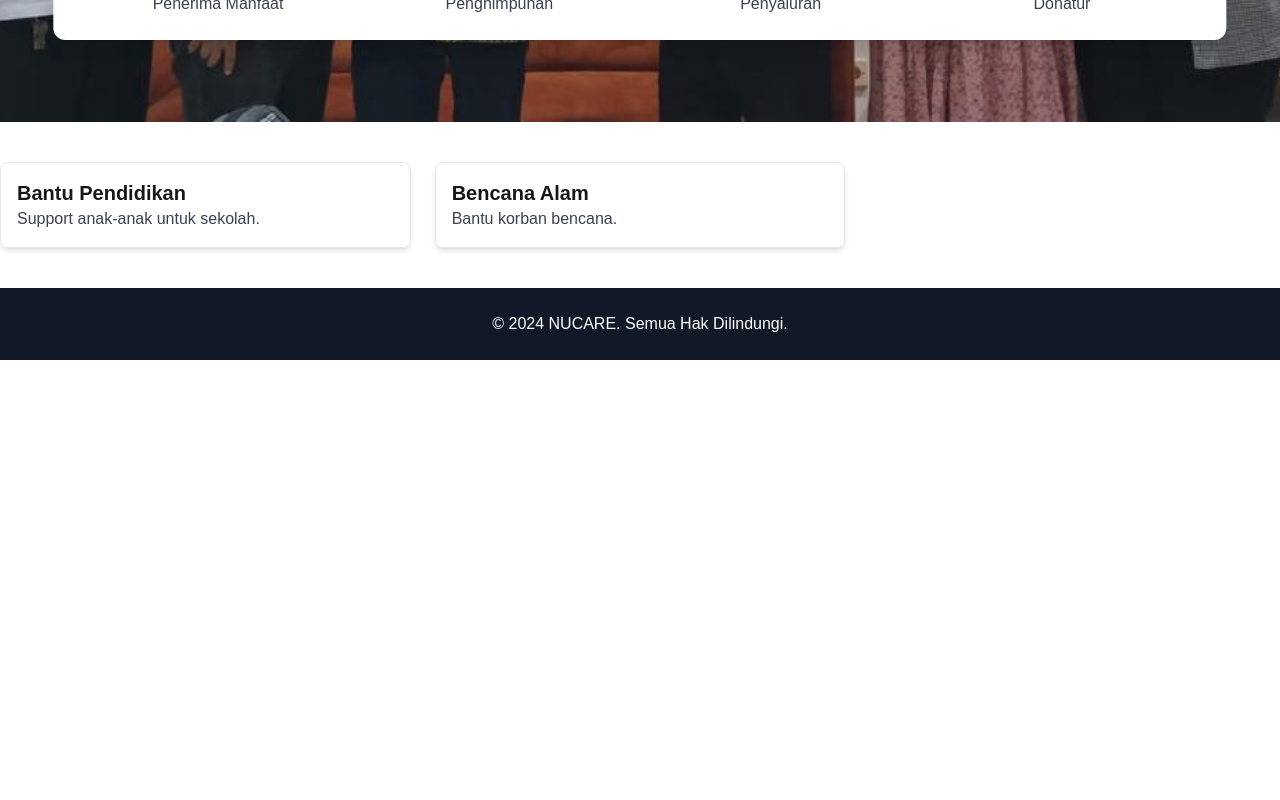
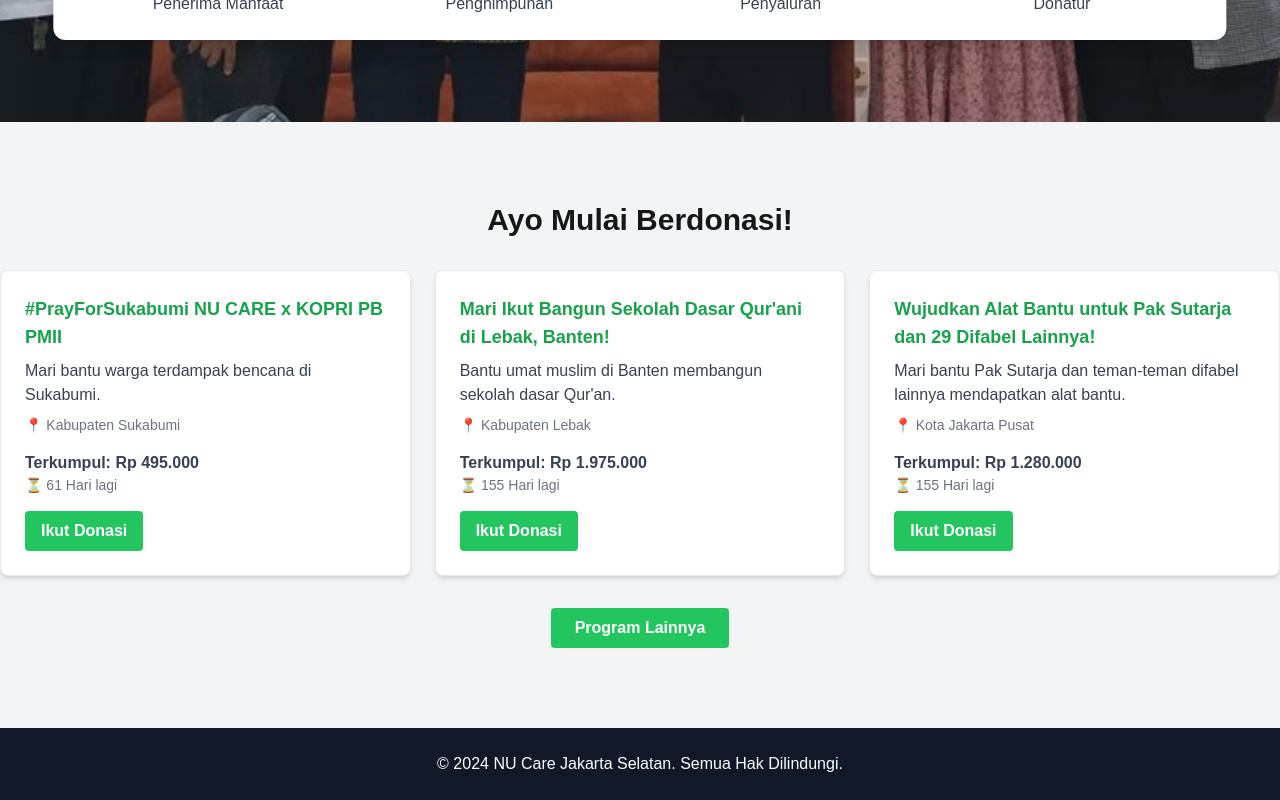
Before and after one commit to akhdanrgya/NuCare-Jaksel, a Next.js app: page / in a window 1280 px wide. Shown: the part 738-1538 px from the top of the page. Before the commit the page ends 1098 px from the top, so only its background shows below. Built offline with nearby package versions, Linux system fonts and the light colour scheme.

Commit message:
Update donation section

```diff
--- a/components/DonasiCard.tsx
+++ b/components/DonasiCard.tsx
@@ -1,23 +1,40 @@
-type Donasi = {
-    title: string;
-    description: string;
-  };
-
-  const donations: Donasi[] = [
-    { title: "Bantu Pendidikan", description: "Support anak-anak untuk sekolah." },
-    { title: "Bencana Alam", description: "Bantu korban bencana." },
-  ];
+import { donations } from "../data/donations";
 
 const DonasiCards: React.FC = () => {
   return (
-      <section className="py-10">
-        <div className="container mx-auto grid grid-cols-1 md:grid-cols-2 lg:grid-cols-3 gap-6">
+    <section className="py-20 bg-gray-100">
+      <div className="container mx-auto text-center mb-8">
+        <h2 className="text-3xl font-bold">Ayo Mulai Berdonasi!</h2>
+      </div>
+      <div className="container mx-auto grid grid-cols-1 sm:grid-cols-2 lg:grid-cols-3 gap-6">
         {donations.map((donasi, idx) => (
-            <div key={idx} className="p-4 border rounded-lg shadow-md">
-              <h3 className="text-xl font-bold">{donasi.title}</h3>
-              <p className="text-gray-700">{donasi.description}</p>
+          <div
+            key={idx}
+            className="bg-white p-6 rounded-lg shadow-md border border-gray-200"
+          >
+            <h3 className="text-lg font-semibold text-green-600 mb-2">
+              {donasi.title}
+            </h3>
+            <p className="text-gray-700 mb-2">{donasi.description}</p>
+            <p className="text-gray-500 text-sm mb-4">
+              📍 {donasi.location}
+            </p>
+            <p className="text-gray-700 font-bold">
+              Terkumpul: Rp {donasi.collected.toLocaleString("id-ID")}
+            </p>
+            <p className="text-sm text-gray-500 mb-4">
+              ⏳ {donasi.daysLeft} Hari lagi
+            </p>
+            <button className="bg-green-500 hover:bg-green-600 text-white font-bold py-2 px-4 rounded">
+              Ikut Donasi
+            </button>
           </div>
         ))}
+      </div>
+      <div className="container mx-auto text-center mt-8">
+        <button className="bg-green-500 hover:bg-green-600 text-white font-bold py-2 px-6 rounded">
+          Program Lainnya
+        </button>
       </div>
     </section>
   );
--- a/components/Footer.tsx
+++ b/components/Footer.tsx
@@ -2,7 +2,7 @@ const Footer: React.FC = () => {
     return (
       <footer className="bg-gray-900 text-white py-6">
         <div className="container mx-auto text-center">
-          <p>&copy; 2024 NUCARE. Semua Hak Dilindungi.</p>
+          <p>&copy; 2024 NU Care Jakarta Selatan. Semua Hak Dilindungi.</p>
         </div>
       </footer>
     );
--- /dev/null
+++ b/data/donations.ts
@@ -0,0 +1,33 @@
+export type Donasi = {
+    title: string;
+    description: string;
+    location: string;
+    collected: number;
+    daysLeft: number;
+  };
+
+  export const donations: Donasi[] = [
+    {
+      title: "#PrayForSukabumi NU CARE x KOPRI PB PMII",
+      description: "Mari bantu warga terdampak bencana di Sukabumi.",
+      location: "Kabupaten Sukabumi",
+      collected: 495000,
+      daysLeft: 61,
+    },
+    {
+      title: "Mari Ikut Bangun Sekolah Dasar Qur'ani di Lebak, Banten!",
+      description:
+        "Bantu umat muslim di Banten membangun sekolah dasar Qur'an.",
+      location: "Kabupaten Lebak",
+      collected: 1975000,
+      daysLeft: 155,
+    },
+    {
+      title: "Wujudkan Alat Bantu untuk Pak Sutarja dan 29 Difabel Lainnya!",
+      description:
+        "Mari bantu Pak Sutarja dan teman-teman difabel lainnya mendapatkan alat bantu.",
+      location: "Kota Jakarta Pusat",
+      collected: 1280000,
+      daysLeft: 155,
+    },
+  ];
```
Lines whose indentation alone changed are shown as unchanged.
